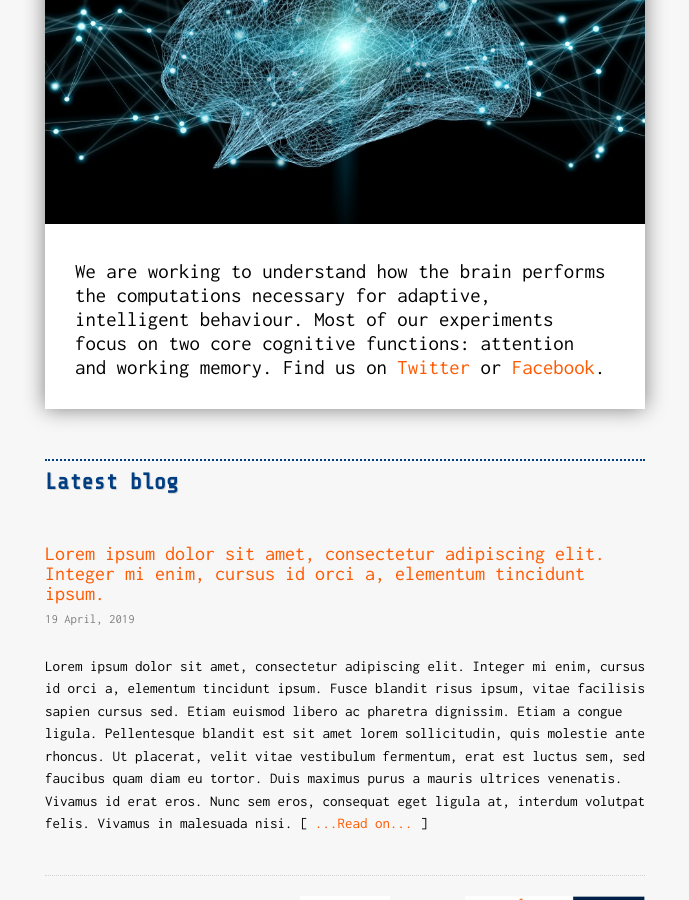
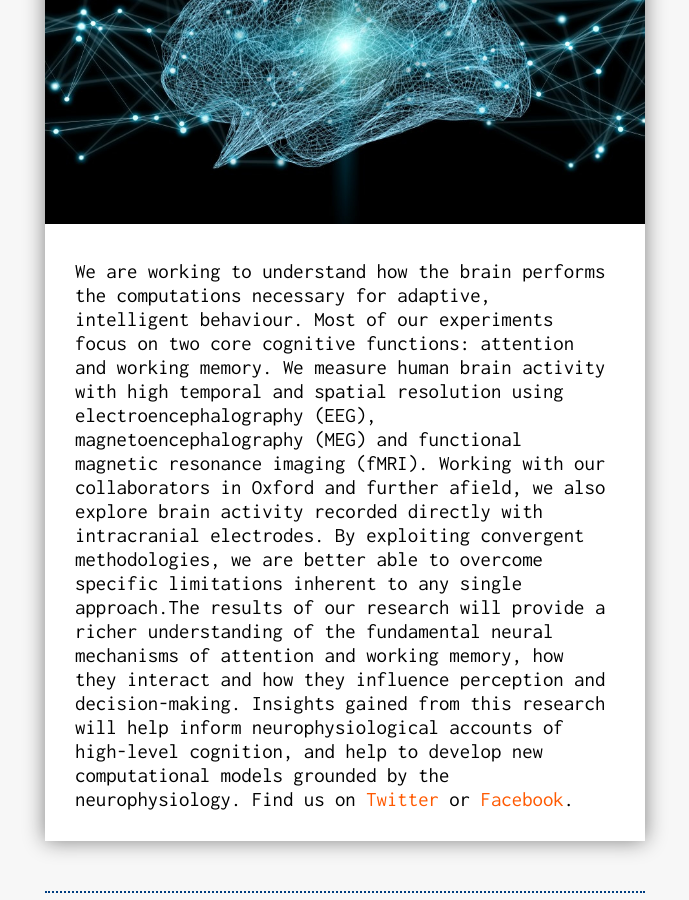
Before and after one commit to stokeslab/stokeslab.github.io, a Jekyll site: the page built from index.html, in a window 1280 px wide and 900 px high, scrolled down 423 px. Shown: the whole window, without its empty margins (295-984 px from the left). Built offline with Jekyll 4.4.1, drawn with Linux system fonts in a browser that asks for light colours; nearby versions of some CDN libraries; some web fonts are replaced.

Commit message:
Update index.html

```diff
--- a/index.html
+++ b/index.html
@@ -5,7 +5,10 @@ layout: default
 <div class="home-blurb-wrapper">
 	<!-- <div class="blurb-image"><img src="/images/blurb-image.jpg"></div> -->
 	<div class="blurb-image"><img src="/images/blurb-image_large.jpg"></div>
-	<div class="blurb">We are working to understand how the brain performs the computations necessary for adaptive, intelligent behaviour. Most of our experiments focus on two core cognitive functions: attention and working memory. Find us on <a href="https://twitter.com/stokeslabox" target="_blank">Twitter</a> or <a href="https://www.facebook.com/Attention-Working-Memory-Group-1153758644784999/?__tn__=kC-R&eid=ARD4igwWZPXx71zNExTqVRcPHgJWF9OzyfVVXspUXlRF8M4t7QDjzMHsitK3W9PtwK0wFcEGuqnDNgjL&hc_ref=ARR5gT3rsJtKbDgfeelq5rNu2RfBlf5aQR5VyHM566H6ULeCg1DBJlcZlelbICf5NS0&fref=nf" target="_blank">Facebook</a>.</div>
+<!--	<div class="blurb">We are working to understand how the brain performs the computations necessary for adaptive, intelligent behaviour. Most of our experiments focus on two core cognitive functions: attention and working memory. Find us on <a href="https://twitter.com/stokeslabox" target="_blank">Twitter</a> or <a href="https://www.facebook.com/Attention-Working-Memory-Group-1153758644784999/?__tn__=kC-R&eid=ARD4igwWZPXx71zNExTqVRcPHgJWF9OzyfVVXspUXlRF8M4t7QDjzMHsitK3W9PtwK0wFcEGuqnDNgjL&hc_ref=ARR5gT3rsJtKbDgfeelq5rNu2RfBlf5aQR5VyHM566H6ULeCg1DBJlcZlelbICf5NS0&fref=nf" target="_blank">Facebook</a>.</div> -->
+	<div class="blurb">We are working to understand how the brain performs the computations necessary for adaptive, intelligent behaviour. Most of our experiments focus on two core cognitive functions: attention and working memory. We measure human brain activity with high temporal and spatial resolution using electroencephalography (EEG), magnetoencephalography (MEG) and functional magnetic resonance imaging (fMRI). Working with our collaborators in Oxford and further afield, we also explore brain activity recorded directly with intracranial electrodes. By exploiting convergent methodologies, we are better able to overcome specific limitations inherent to any single approach.The results of our research will provide a richer understanding of the fundamental neural mechanisms of attention and working memory, how they interact and how they influence perception and decision-making. Insights gained from this research will help inform neurophysiological accounts of high-level cognition, and help to develop new computational models grounded by the neurophysiology.
+	Find us on <a href="https://twitter.com/stokeslabox" target="_blank">Twitter</a> or <a href="https://www.facebook.com/Attention-Working-Memory-Group-1153758644784999/?__tn__=kC-R&eid=ARD4igwWZPXx71zNExTqVRcPHgJWF9OzyfVVXspUXlRF8M4t7QDjzMHsitK3W9PtwK0wFcEGuqnDNgjL&hc_ref=ARR5gT3rsJtKbDgfeelq5rNu2RfBlf5aQR5VyHM566H6ULeCg1DBJlcZlelbICf5NS0&fref=nf" target="_blank">Facebook</a>.</div>
+
 
 </div>
 
```
